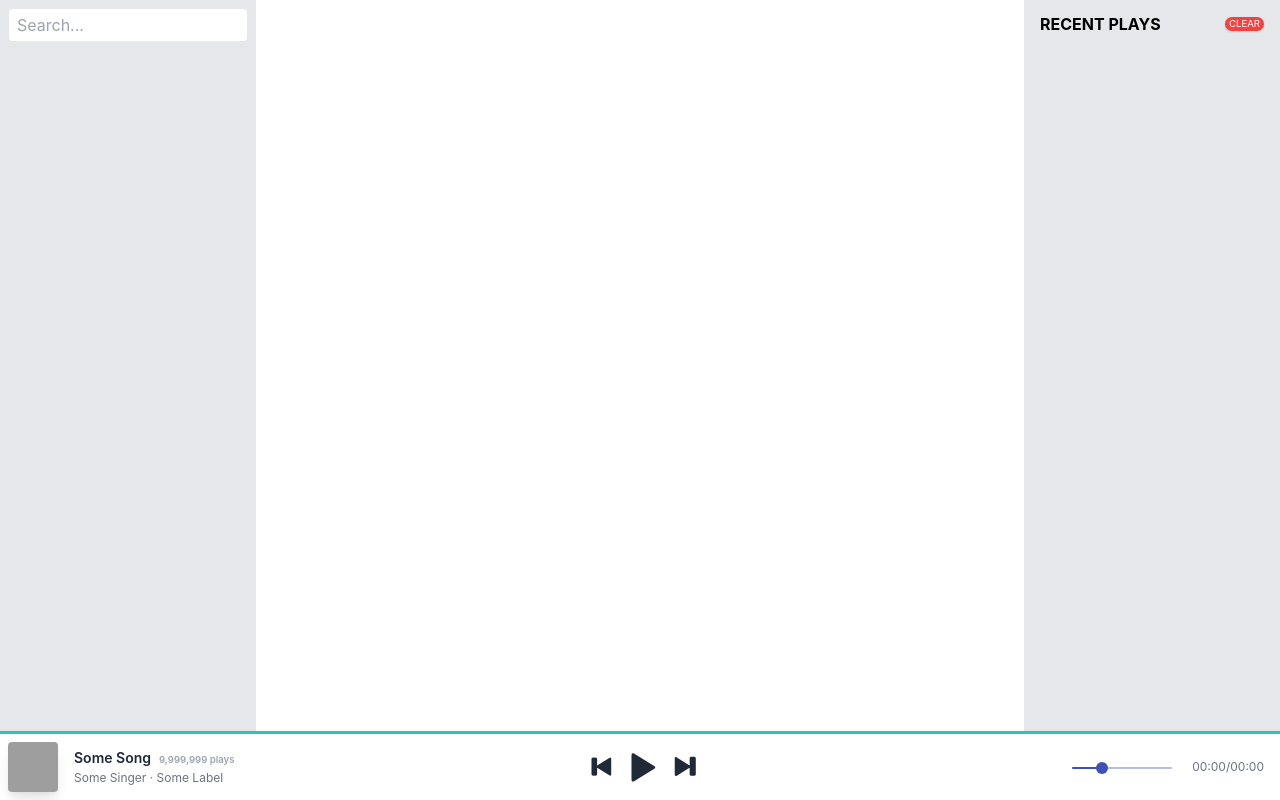
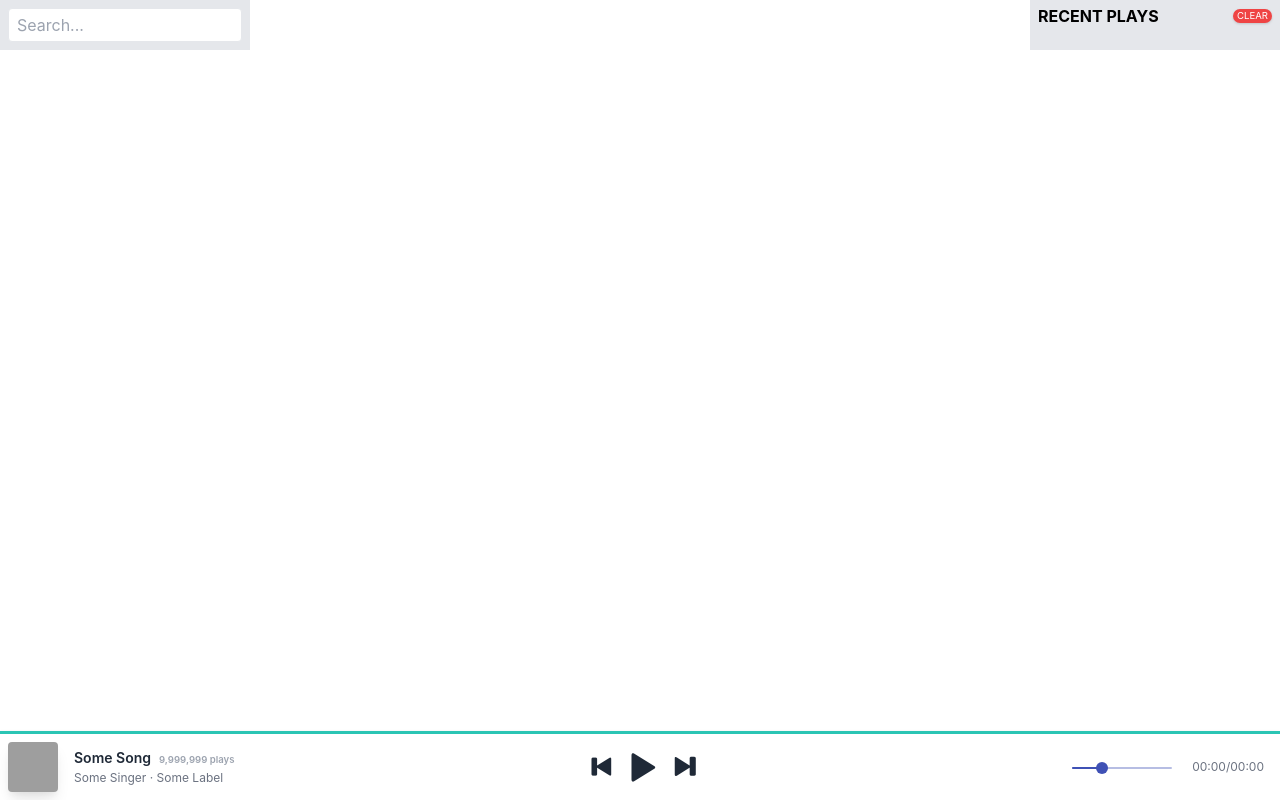
Before and after one commit to thefallenmerc/saavn-pru-client, a React (Create React App) app: page / in a window 1280 px wide. Built offline with nearby package versions, Linux system fonts and the light colour scheme; grey boxes are pictures that could not be loaded.

Commit message:
🐲 UI Optimization

```diff
--- a/src/App.js
+++ b/src/App.js
@@ -64,7 +64,8 @@ function App() {
 
   return (
     <div className="flex justify-between">
-      <div className="p-2 w-64 h-screen bg-gray-200">
+      <div className="sidebar bg-gray-200">
+        <div className="p-2">
           <input value={query}
             className="border rounded py-1 px-2 block w-full"
             placeholder="Search..."
@@ -78,6 +79,7 @@ function App() {
                 debounceQuery.cancel();
               }
             }} />
+        </div>
         {
           isLoading
             ? <Loader size="24px" className="mt-2 w-full flex justify-center" />
@@ -85,7 +87,7 @@ function App() {
         }
       </div>
       <MusicPlayer song={song} />
-      <div className="p-2 w-64 h-screen bg-gray-200">
+      <div className="sidebar bg-gray-200">
         <div className="py-1 px-2 block w-full uppercase font-bold flex items-center justify-between">
           <div>Recent Plays</div>
           <button className="rounded-lg px-1 shadow text-xxs uppercase text-white bg-red-500 focus:outline-none"
@@ -93,9 +95,11 @@ function App() {
               clearRecents();
             }}>clear</button>
         </div>
+        <div className="suggestion-list">
           {
             recent.map(suggestion => <SuggestionTile suggestion={suggestion} playSong={playSong} key={suggestion.id} />)
           }
+        </div>
       </div>
     </div>
   );
--- a/src/index.css
+++ b/src/index.css
@@ -10,6 +10,15 @@ code {
 }
 
 /* custom classes */
+
+.sidebar {
+  width: 250px;
+}
+
+.sidebar .suggestion-list {
+  overflow-y: auto;
+  max-height: calc(100vh - 101px);
+}
 
 .player {
   position: fixed;
```
Lines whose indentation alone changed are shown as unchanged.
